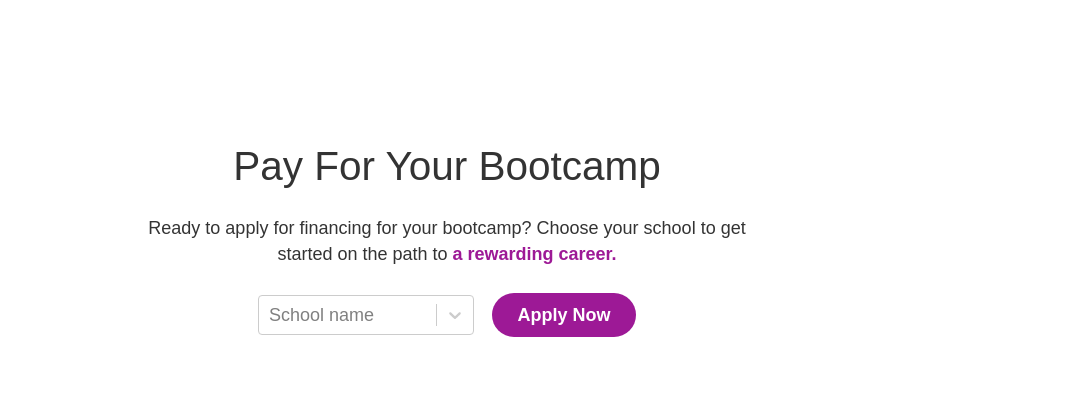
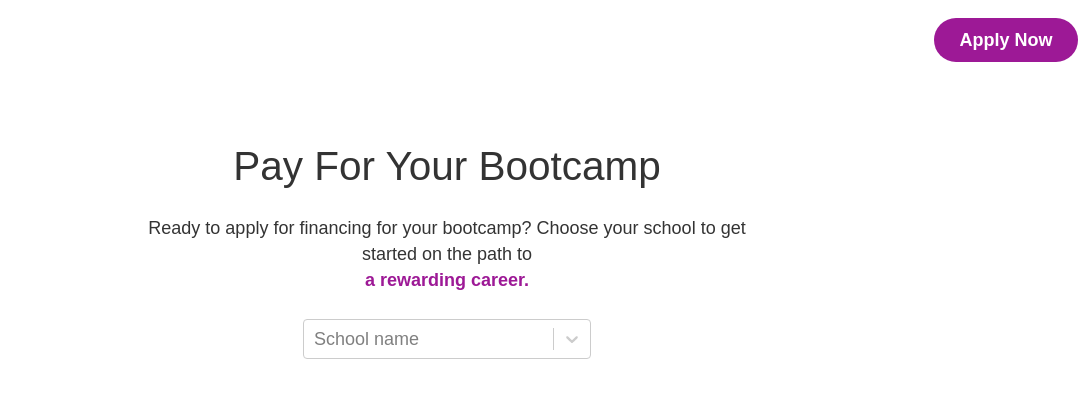
Before and after one commit to chrisdesilva/skf-landing-page-b, a Gatsby site: page / in a window 1280 px wide. Shown: the top 409 px of the page, 193-1280 px from the left. Built offline with nearby package versions, Linux system fonts and the light colour scheme; Gatsby itself is replaced by a stand-in of ours; no server answers.

Commit message:
Remove apply now from banner, make visible in navbar

```diff
--- a/src/pages/index.js
+++ b/src/pages/index.js
@@ -181,11 +181,7 @@ const IndexPage = () => {
 						alt="Skills Fund logo"
 					/>
 				</div>
-				<div
-					className={
-						navBackground ? 'py-4 w-1/2 flex justify-end show' : 'py-4 w-1/2 flex justify-end opacity-0'
-					}
-				>
+				<div className="py-4 w-1/2 flex justify-end">
 					<a
 						href="https://my.skills.fund/register"
 						className="bg-secondary py-2 px-4 font-bold text-white text-center w-32 rounded-full cursor-pointer"
@@ -199,17 +195,18 @@ const IndexPage = () => {
 					<h1 className="font-normal text-center">Pay For Your Bootcamp</h1>
 					<p className="text-center">
 						Ready to apply for financing for your bootcamp? Choose your school to get started on the path to{' '}
+						<br />
 						<strong className="text-secondary">a rewarding career.</strong>
 					</p>
-					<div className="flex flex-col md:flex-row items-center">
+					<div className="flex flex-col items-center">
 						<Select
 							value={programLink.label}
-							className="w-48 mb-4 md:mb-0 md:mr-4"
+							className="w-64"
 							onChange={handleProgramLink}
 							options={programInfo}
 							placeholder="School name"
 						/>
-						<a
+						{/* <a
 							href="https://my.skills.fund/register"
 							className={
 								navBackground ? (
@@ -220,7 +217,7 @@ const IndexPage = () => {
 							}
 						>
 							Apply Now
-						</a>
+						</a> */}
 					</div>
 					<a
 						className={
```
